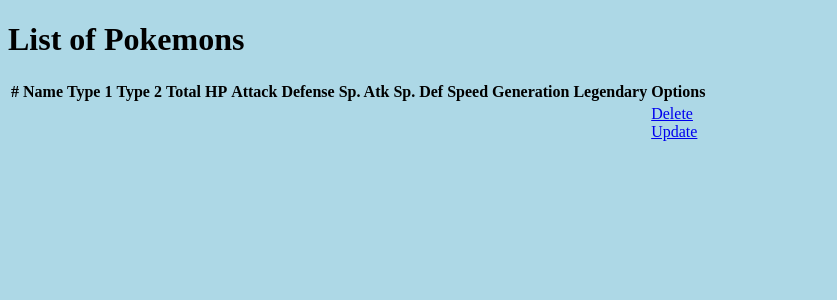
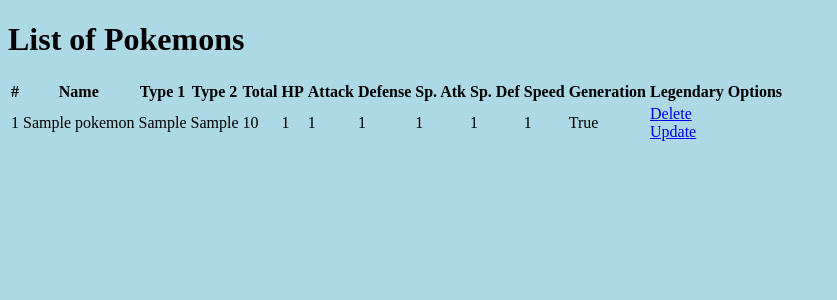
Before and after one commit to KyaZN/pokemonApp, a Flask app: template templates/index.html in a window 1280 px wide. Shown: the top 300 px of the page, without its empty margins (0-837 px from the left). Run offline with Flask 2, Linux system fonts and the light colour scheme; tables that the repository leaves empty hold one stand-in row (values such as "Sample post"); the template is opened without the code that fills it: values that come from a table or form of the project are taken from there, most other values are stand-ins (such as "Sample title", 1, 10 or a date in 2020).

Commit message:
Phase 2 - DB Creation and Model

```diff
--- a/app.py
+++ b/app.py
@@ -1,24 +1,40 @@
-from flask import Flask, render_template , url_for , request
+from flask import Flask, render_template , url_for , request, redirect
+from flask_sqlalchemy import SQLAlchemy
 
 app = Flask(__name__)
+app.config['SQLALCHEMY_DATABASE_URI'] = 'sqlite:///pokedex.db'
+db = SQLAlchemy(app)
 
-@app.route('/')
+# Modelo en BD
+class Pokemon(db.Model):
+    id = db.Column(db.Integer, primary_key=True)
+    num = db.Column(db.Integer)
+    name = db.Column(db.String(100),nullable=False)
+    typeu = db.Column(db.String(100),nullable=False)
+    typed = db.Column(db.String(100))
+    total = db.Column(db.Integer,nullable=False)
+    hp = db.Column(db.Integer,nullable=False)
+    attack = db.Column(db.Integer,nullable=False)
+    defense = db.Column(db.Integer,nullable=False)
+    spatk = db.Column(db.Integer,nullable=False)
+    spdef = db.Column(db.Integer,nullable=False)
+    generation = db.Column(db.Integer,nullable=False)
+    legend = db.Column(db.Boolean,default=False)
+
+    def __repr__(self):
+        return '<Pokemon %r>' % self.id
+
+
+
+# Ruta Index
+@app.route('/', methods=['POST','GET'])
 def index():
     if request.method == 'POST':
-        # task_content = request.form['content']
-        # new_task = Todo(content=task_content)
-
-        # try:
-        #     db.session.add(new_task)
-        #     db.session.commit()
-        #     return redirect('/')
-        # except:
-        #     return 'There was an issue adding your task'
         pass
 
     else:
-        # tasks = Todo.query.order_by(Todo.date_created).all()
-        return render_template('index.html')
+        pokemons = Pokemon.query.all()
+        return render_template('index.html', pokemons = pokemons)
 
 if __name__ == "__main__":
     app.run(debug=True)
--- /dev/null
+++ b/pokemon.csv
@@ -0,0 +1,2 @@
+#,Name,Type 1,Type 2,Total,HP,Attack,Defense,Sp. Atk,Sp. Def,Speed,Generation,Legendary
+1,Bulbasaur,Grass,Poison,318,45,49,49,65,65,45,1,FALSE
--- a/templates/index.html
+++ b/templates/index.html
@@ -25,28 +25,29 @@
             <th>Legendary</th>
             <th>Options</th>
         </tr>
-        <!-- {% for poke in pokemons %} -->
+        {% for pokemon in pokemons %}
         <tr class="content_tr">
-            <td></td>
-            <td></td>
-            <td></td>
-            <td></td>
-            <td></td>
-            <td></td>
-            <td></td>
-            <td></td>
-            <td></td>
-            <td></td>
-            <td></td>
-            <td></td>
-            <td></td>
+            <td>{{ pokemon.num }}</td>
+            <td>{{ pokemon.name }}</td>
+            <td>{{ pokemon.typeu }}</td>
+            <td>{{ pokemon.typed }}</td>
+            <td>{{ pokemon.total }}</td>
+            <td>{{ pokemon.hp }}</td>
+            <td>{{ pokemon.attack }}</td>
+            <td>{{ pokemon.defense }}</td>
+            <td>{{ pokemon.spatk }}</td>
+            <td>{{ pokemon.spdef }}</td>
+            <td>{{ pokemon.generation }}</td>
+            <td>{{ pokemon.legend }}</td>
+
             <td>
                 <a href="#">Delete</a>
                 <br>
                 <a href="#">Update</a>
             </td>
         </tr>
-        <!-- {% endfor %} -->
+        {% endfor %}
+
     </table>
 </div>
 
```
Also changed, not shown: pokedex.db (added).
